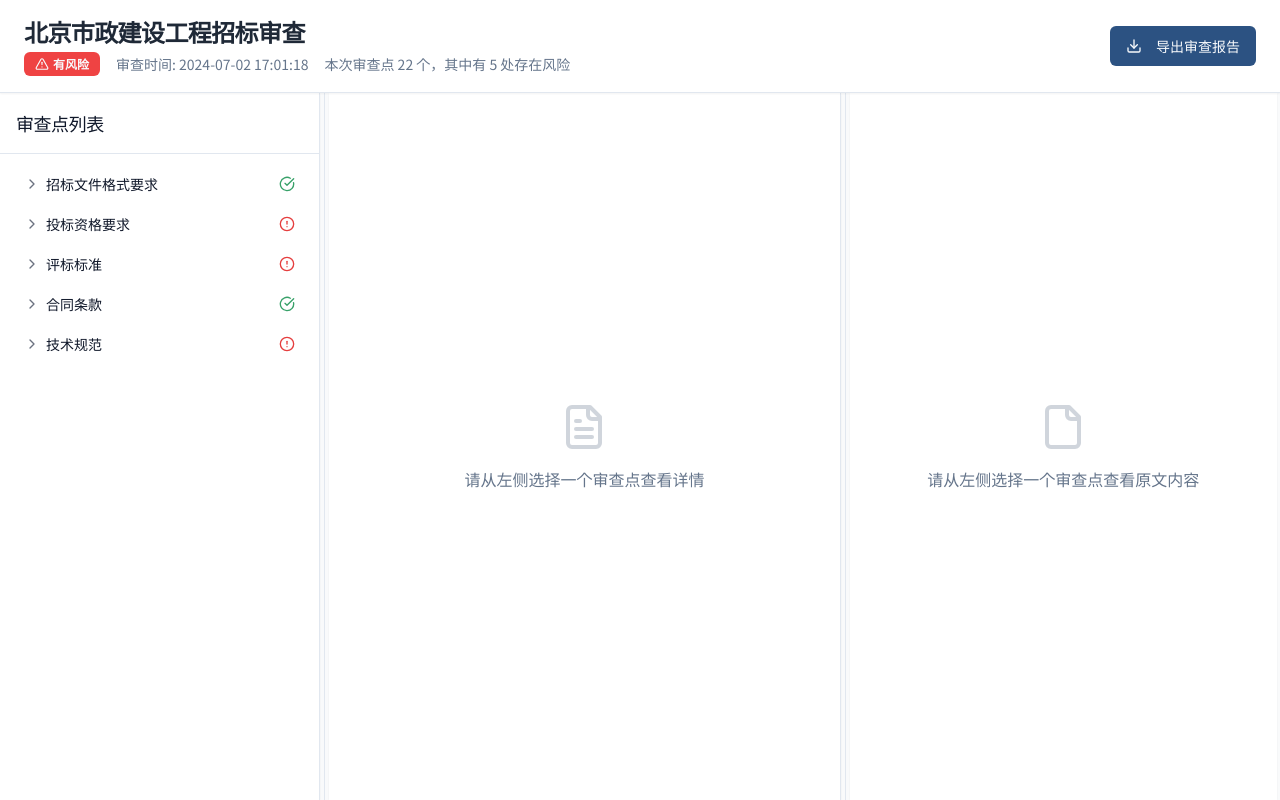
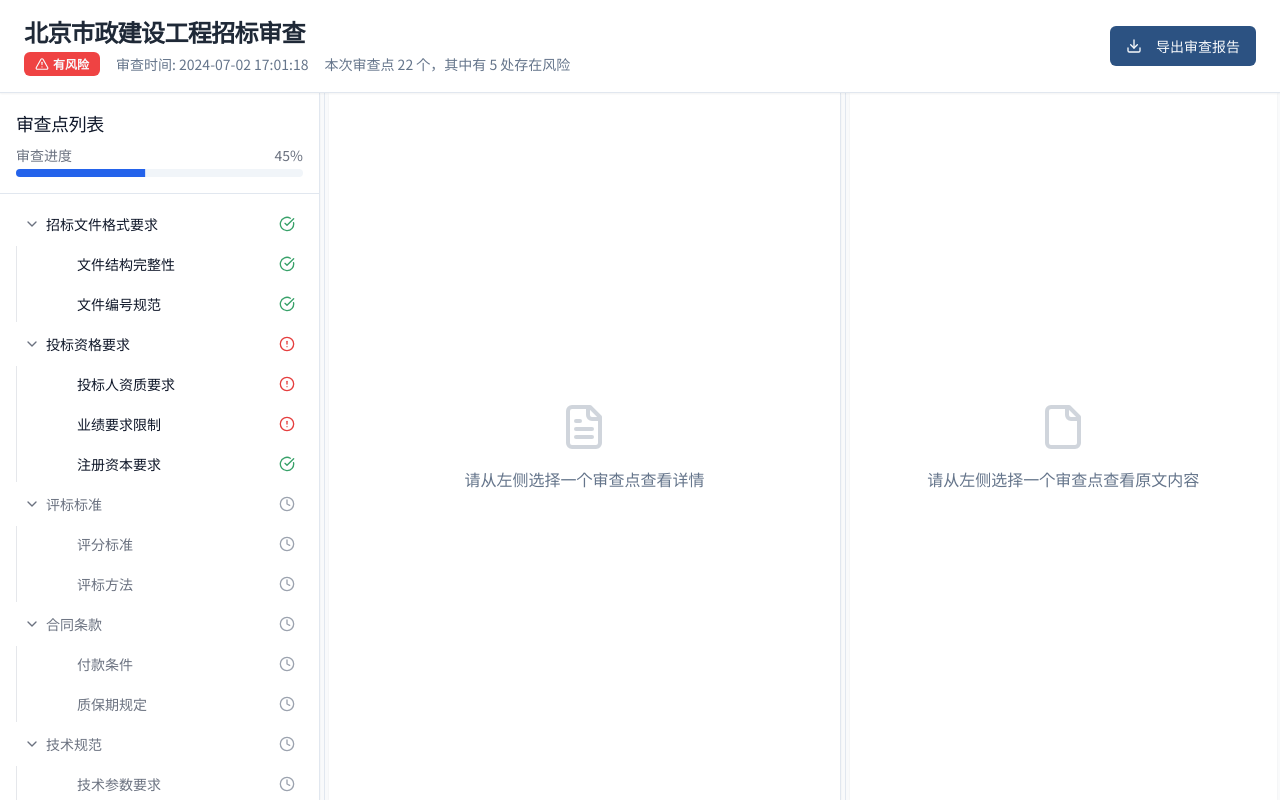
Before and after one commit to liuhuapiaoyuan/tender-review-system, a React (Vite) app: page / in a window 1280 px wide. Built offline with nearby package versions, Linux system fonts and the light colour scheme.

Commit message:
feat: Implement review process simulation
Simulate the review process using ES6 yield and update the UI with review results.

```diff
--- a/src/components/ReviewCheckList.tsx
+++ b/src/components/ReviewCheckList.tsx
@@ -1,23 +1,55 @@
 
-import { useState } from "react";
-import { ChevronDown, ChevronRight, AlertCircle, CheckCircle } from "lucide-react";
+import { useState, useEffect } from "react";
+import { ChevronDown, ChevronRight, AlertCircle, CheckCircle, Clock } from "lucide-react";
 import { ReviewPoint } from "../types/review";
 import { cn } from "@/lib/utils";
+import { Progress } from "@/components/ui/progress";
 
 interface ReviewCheckListProps {
   reviewPoints: ReviewPoint[];
   selectedId: string;
   onSelectPoint: (id: string) => void;
+  progress?: number;
 }
 
-const ReviewCheckList = ({ reviewPoints, selectedId, onSelectPoint }: ReviewCheckListProps) => {
+const ReviewCheckList = ({ reviewPoints, selectedId, onSelectPoint, progress = 100 }: ReviewCheckListProps) => {
   const [expandedItems, setExpandedItems] = useState<Record<string, boolean>>({});
+
+  // Automatically expand all items when first loaded
+  useEffect(() => {
+    const initialExpanded: Record<string, boolean> = {};
+    const expandAll = (points: ReviewPoint[]) => {
+      points.forEach(point => {
+        initialExpanded[point.id] = true;
+        if (point.children) {
+          expandAll(point.children);
+        }
+      });
+    };
+
+    expandAll(reviewPoints);
+    setExpandedItems(initialExpanded);
+  }, []);
 
   const toggleExpand = (id: string) => {
     setExpandedItems(prev => ({
       ...prev,
       [id]: !prev[id]
     }));
+  };
+
+  const renderStatusIcon = (status?: string, hasRisk?: boolean) => {
+    if (status === "pending" || !status) {
+      return <Clock className="h-4 w-4 text-gray-400" />;
+    } else if (status === "risk") {
+      return <AlertCircle className="h-4 w-4 text-risk" />;
+    } else if (status === "safe") {
+      return <CheckCircle className="h-4 w-4 text-safe" />;
+    } else {
+      return hasRisk ?
+        <AlertCircle className="h-4 w-4 text-risk" /> :
+        <CheckCircle className="h-4 w-4 text-safe" />;
+    }
   };
 
   const renderReviewItem = (item: ReviewPoint, level: number = 0) => {
@@ -32,6 +64,7 @@ const ReviewCheckList = ({ reviewPoints, selectedId, onSelectPoint }: ReviewChec
             "flex items-center px-4 py-2 cursor-pointer review-item rounded-md my-1",
             isSelected ? "bg-tender-highlight border-l-4 border-tender-blue" : "hover:bg-tender-highlight/50",
             level > 0 && "ml-4",
+            item.status === "pending" && "text-gray-500",
           )}
           onClick={() => {
             if (hasChildren) {
@@ -53,13 +86,14 @@ const ReviewCheckList = ({ reviewPoints, selectedId, onSelectPoint }: ReviewChec
             <span className="w-5"></span>
           )}
 
-          <span className="text-sm flex-1 font-medium">{item.title}</span>
+          <span className={cn(
+            "text-sm flex-1 font-medium",
+            item.status === "pending" && "text-gray-500"
+          )}>
+            {item.title}
+          </span>
 
-          {item.hasRisk ? (
-            <AlertCircle className="h-4 w-4 text-risk" />
-          ) : (
-            <CheckCircle className="h-4 w-4 text-safe" />
-          )}
+          {renderStatusIcon(item.status, item.hasRisk)}
         </div>
 
         {hasChildren && isExpanded && (
@@ -75,6 +109,13 @@ const ReviewCheckList = ({ reviewPoints, selectedId, onSelectPoint }: ReviewChec
     <div className="h-full flex flex-col">
       <div className="p-4 border-b">
         <h2 className="font-medium text-lg">审查点列表</h2>
+        <div className="mt-2">
+          <div className="flex justify-between text-sm text-gray-500 mb-1">
+            <span>审查进度</span>
+            <span>{progress}%</span>
+          </div>
+          <Progress value={progress} className="h-2" />
+        </div>
       </div>
       <div className="overflow-y-auto flex-1 p-2">
         {reviewPoints.map(item => renderReviewItem(item))}
--- a/src/components/TenderReviewSystem.tsx
+++ b/src/components/TenderReviewSystem.tsx
@@ -1,11 +1,12 @@
 
-import { useState } from "react";
+import { useState, useEffect } from "react";
 import { Separator } from "@/components/ui/separator";
 import Header from "./Header";
 import ReviewCheckList from "./ReviewCheckList";
 import ReviewDetail from "./ReviewDetail";
 import OriginalContent from "./OriginalContent";
-import { TenderReview } from "../types/review";
+import { TenderReview, ReviewProgress } from "../types/review";
+import { simulateReviewProcess } from "../utils/reviewSimulator";
 
 interface TenderReviewSystemProps {
   data: TenderReview;
@@ -13,6 +14,44 @@ interface TenderReviewSystemProps {
 
 const TenderReviewSystem = ({ data }: TenderReviewSystemProps) => {
   const [selectedPointId, setSelectedPointId] = useState<string>("");
+  const [reviewData, setReviewData] = useState<TenderReview>(data);
+  const [progress, setProgress] = useState<number>(0);
+  const [isSimulationComplete, setIsSimulationComplete] = useState<boolean>(false);
+
+  useEffect(() => {
+    const runSimulation = async () => {
+      const generator = simulateReviewProcess(data);
+
+      // Initial state
+      let result = generator.next();
+
+      while (!result.done) {
+        const value = result.value;
+
+        // If the value is a Promise (delay), await it
+        if (value instanceof Promise) {
+          await value;
+        } else {
+          // Update the state with the new review progress
+          const progressData = value as ReviewProgress;
+          setProgress(progressData.progress);
+          setReviewData(prev => ({
+            ...prev,
+            reviewPoints: progressData.reviewPoints
+          }));
+
+          if (progressData.isComplete) {
+            setIsSimulationComplete(true);
+          }
+        }
+
+        // Get the next value
+        result = generator.next();
+      }
+    };
+
+    runSimulation();
+  }, [data]);
 
   const handleSelectPoint = (id: string) => {
     setSelectedPointId(id);
@@ -32,9 +71,10 @@ const TenderReviewSystem = ({ data }: TenderReviewSystemProps) => {
         {/* Left Column - Review Points */}
         <div className="w-1/4 bg-white border-r shadow-sm">
           <ReviewCheckList
-            reviewPoints={data.reviewPoints}
+            reviewPoints={reviewData.reviewPoints}
             selectedId={selectedPointId}
             onSelectPoint={handleSelectPoint}
+            progress={progress}
           />
         </div>
 
@@ -42,7 +82,10 @@ const TenderReviewSystem = ({ data }: TenderReviewSystemProps) => {
 
         {/* Middle Column - Review Details */}
         <div className="w-2/5 bg-white border-r shadow-sm">
-          <ReviewDetail detail={data.reviewDetails[selectedPointId]} />
+          <ReviewDetail
+            detail={data.reviewDetails[selectedPointId]}
+            isLoading={!isSimulationComplete && selectedPointId !== ""}
+          />
         </div>
 
         <Separator orientation="vertical" className="mx-1" />
--- a/src/types/review.ts
+++ b/src/types/review.ts
@@ -5,6 +5,7 @@ export interface ReviewPoint {
   hasRisk: boolean;
   parentId?: string;
   children?: ReviewPoint[];
+  status?: "pending" | "processing" | "risk" | "safe";
 }
 
 export interface ReviewDetail {
@@ -30,3 +31,9 @@ export interface TenderReview {
   reviewDetails: Record<string, ReviewDetail>;
   originalContent: Record<string, TenderContent>;
 }
+
+export interface ReviewProgress {
+  progress: number;
+  reviewPoints: ReviewPoint[];
+  isComplete: boolean;
+}
--- /dev/null
+++ b/src/utils/reviewSimulator.ts
@@ -0,0 +1,101 @@
+
+import { TenderReview, ReviewPoint } from "../types/review";
+
+// Helper function to get all leaf nodes (items without children) from the review points
+export const getLeafNodes = (points: ReviewPoint[]): string[] => {
+  const leafIds: string[] = [];
+
+  const traverse = (point: ReviewPoint) => {
+    if (!point.children || point.children.length === 0) {
+      leafIds.push(point.id);
+    } else {
+      point.children.forEach(traverse);
+    }
+  };
+
+  points.forEach(traverse);
+  return leafIds;
+};
+
+// Helper to get random delay between min and max milliseconds
+const getRandomDelay = (min = 500, max = 1500) => {
+  return Math.floor(Math.random() * (max - min + 1)) + min;
+};
+
+// Simulate the review process with a generator function
+export function* simulateReviewProcess(tenderReview: TenderReview) {
+  // Get all leaf review point IDs that need to be processed
+  const leafIds = getLeafNodes(tenderReview.reviewPoints);
+  const totalItems = leafIds.length;
+
+  // Clone the review data to avoid modifying the original
+  const reviewData = JSON.parse(JSON.stringify(tenderReview)) as TenderReview;
+
+  // Initialize all points as not yet reviewed
+  const initializeReviewStatus = (points: ReviewPoint[]) => {
+    points.forEach(point => {
+      point.status = "pending";
+      if (point.children && point.children.length > 0) {
+        initializeReviewStatus(point.children);
+      }
+    });
+  };
+
+  initializeReviewStatus(reviewData.reviewPoints);
+
+  // Initial state - all pending
+  yield {
+    progress: 0,
+    reviewPoints: reviewData.reviewPoints,
+    isComplete: false
+  };
+
+  // Process each leaf node one by one
+  for (let i = 0; i < leafIds.length; i++) {
+    // Simulate processing time
+    const delay = getRandomDelay();
+    yield new Promise(resolve => setTimeout(resolve, delay));
+
+    const id = leafIds[i];
+
+    // Update the status of the current item and its parent
+    const updateStatus = (points: ReviewPoint[]): boolean => {
+      return points.some(point => {
+        if (point.id === id) {
+          point.status = point.hasRisk ? "risk" : "safe";
+          return true;
+        }
+
+        if (point.children && point.children.length > 0) {
+          const foundInChildren = updateStatus(point.children);
+
+          if (foundInChildren) {
+            // Update parent status based on children
+            const hasRiskChild = point.children.some(child => child.status === "risk");
+            const allChildrenReviewed = point.children.every(child =>
+              child.status === "risk" || child.status === "safe"
+            );
+
+            if (allChildrenReviewed) {
+              point.status = hasRiskChild ? "risk" : "safe";
+            }
+            return true;
+          }
+        }
+        return false;
+      });
+    };
+
+    updateStatus(reviewData.reviewPoints);
+
+    // Calculate progress
+    const progress = Math.round(((i + 1) / totalItems) * 100);
+
+    // Yield the updated state
+    yield {
+      progress,
+      reviewPoints: reviewData.reviewPoints,
+      isComplete: i === leafIds.length - 1
+    };
+  }
+}
```
